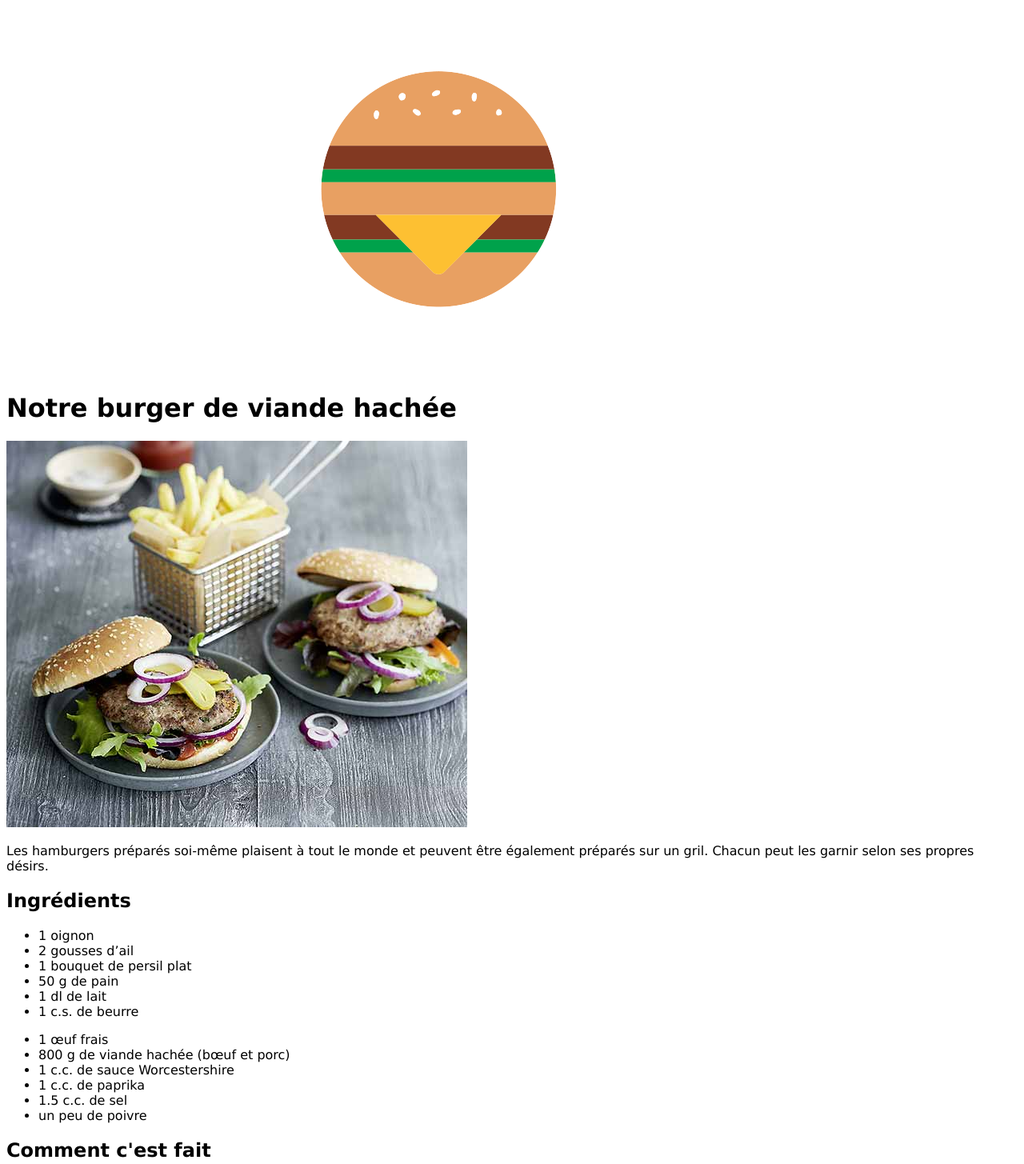
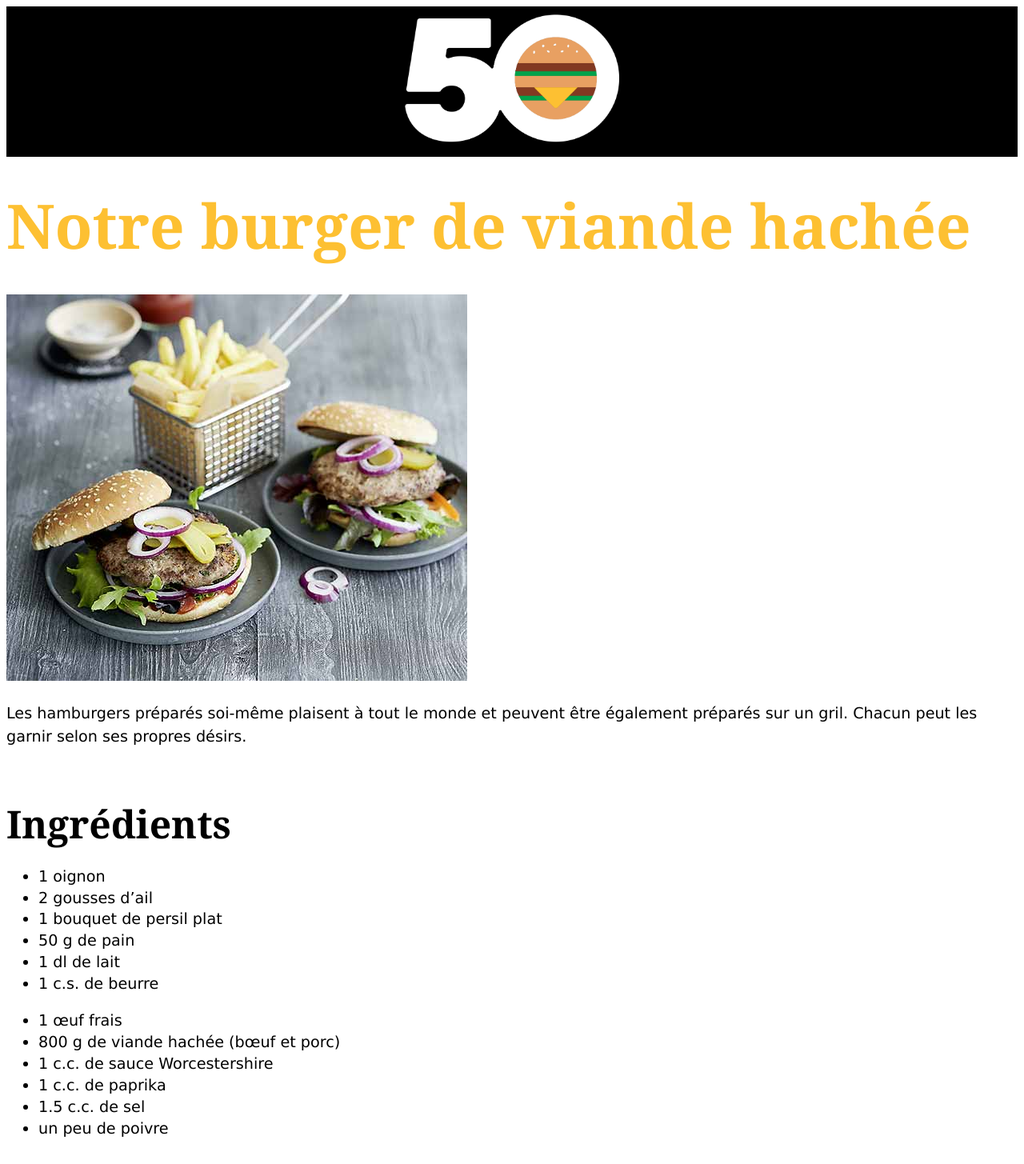
Before and after one commit to divtec-cejef/fifty-burgers-ArseneBrosy, a plain HTML site: page index.html in a window 1280 px wide. Shown: the top 1455 px of the page at 80% size. Drawn offline with Linux system fonts and the light colour scheme.

Commit message:
css general p1

```diff
--- a/css/main.css
+++ b/css/main.css
@@ -1,4 +1,44 @@
 html {
     font-family: "Verdana", serif;
     font-weight: 400;
+    font-size: 120%;
+    line-height: 1.4;
 }
+
+h1, h2 {
+    font-family: "Georgia", serif;
+}
+
+h1 {
+    color: #FDC032;
+    font-size: 4rem;
+    line-height: 0.9;
+}
+
+h2 {
+    font-size: 2.5rem;
+    margin: 60px 0 20px 0;
+}
+
+p {
+    line-height: 1.5;
+}
+
+a {
+    text-decoration: none;
+    color: #00A24B;
+}
+
+a:hover {
+    color: #E8A062;
+}
+
+header {
+    background-color: #000000;
+    text-align: center;
+    padding: 10px;
+}
+
+header img {
+    max-height: 160px;
+}
```
